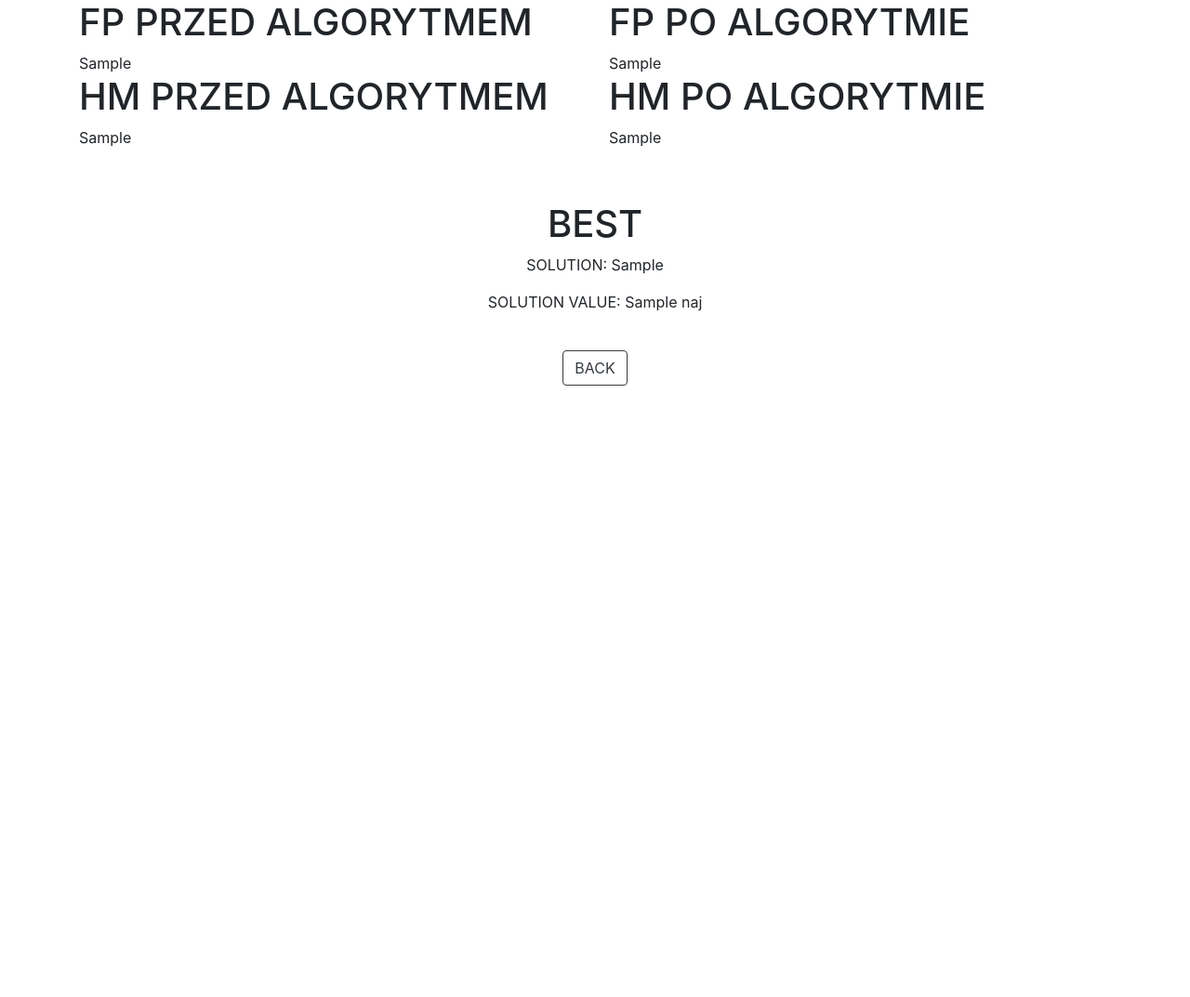
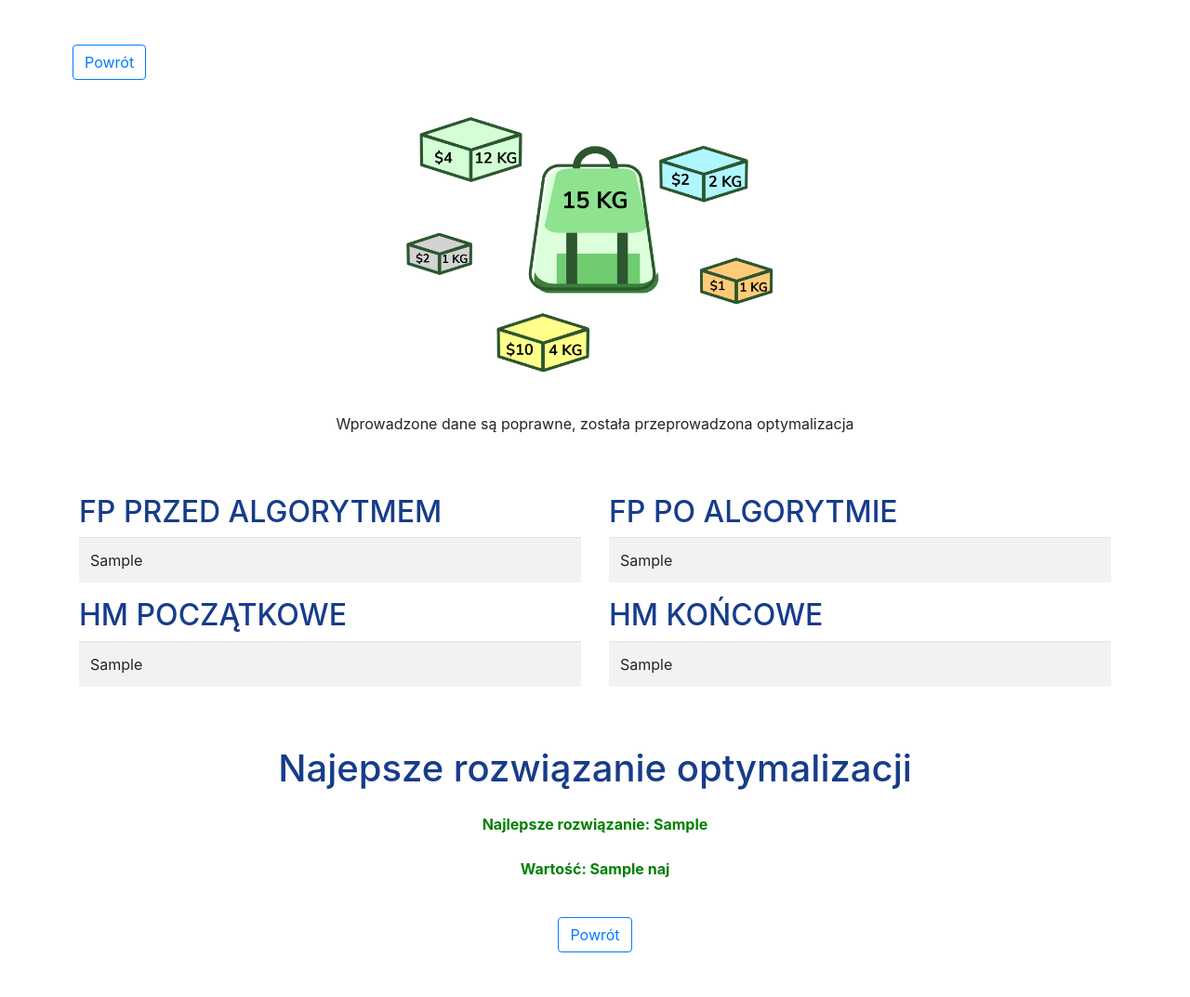
Before and after one commit to adriankleyna/SI_GR11, a Django app: template mysite/khb/templates/khb/index1.html in a window 1280 px wide. Shown: the whole page at 93% size. Before the commit the page ends 415 px from the top, so only its background shows below. Run offline with Django 3.2, Linux system fonts and the light colour scheme; the template is opened without the code that fills it: most values are stand-ins (such as "Sample title", 1, 10 or a date in 2020); some libraries are stand-ins or nearby versions.

Commit message:
all done
done

```diff
--- a/mysite/khb/static/style.css
+++ b/mysite/khb/static/style.css
@@ -1,6 +1,34 @@
 .logoPWSZ {
   width: auto;
   height: 250px;
+  }
 
+  .colorForm {
+    background: linear-gradient(180deg, rgba(27, 79, 138, 0.9) 50%, rgba(55, 208, 255, 0.8));
+    border-radius: 2rem;
+    padding: 2rem;
+    color: white;
 
-}
+  }
+
+  .photoAuthor {
+    border-radius: 100%;
+    object-fit: cover;
+    height: 150px;
+  }
+
+  .authorName {
+    color: rgb(23, 60, 139);
+    margin-top: 1rem;
+    font-weight: 500;
+    font-style: italic;
+  }
+
+  .solutionText {
+    color: green;
+    font-weight: bold;
+  }
+
+  .photoHead {
+    height: 350px;
+  }
--- a/mysite/khb/templates/khb/index1.html
+++ b/mysite/khb/templates/khb/index1.html
@@ -1,11 +1,16 @@
 {% load static %}
 <!DOCTYPE html>
 <html lang="pl">
+
 <head>
         <meta charset="UTF-8" />
-  <link rel="stylesheet" href="https://stackpath.bootstrapcdn.com/bootstrap/4.3.1/css/bootstrap.min.css" integrity="sha384-ggOyR0iXCbMQv3Xipma34MD+dH/1fQ784/j6cY/iJTQUOhcWr7x9JvoRxT2MZw1T" crossorigin="anonymous">
+        <link rel="stylesheet" href="https://stackpath.bootstrapcdn.com/bootstrap/4.3.1/css/bootstrap.min.css"
+                integrity="sha384-ggOyR0iXCbMQv3Xipma34MD+dH/1fQ784/j6cY/iJTQUOhcWr7x9JvoRxT2MZw1T"
+                crossorigin="anonymous">
         <link rel="stylesheet" href="{% static 'style.css' %}">
-  <link rel="stylesheet" href="https://use.fontawesome.com/releases/v5.15.1/css/all.css" integrity="sha384-vp86vTRFVJgpjF9jiIGPEEqYqlDwgyBgEF109VFjmqGmIY/Y4HV4d3Gp2irVfcrp" crossorigin="anonymous" />
+        <link rel="stylesheet" href="https://use.fontawesome.com/releases/v5.15.1/css/all.css"
+                integrity="sha384-vp86vTRFVJgpjF9jiIGPEEqYqlDwgyBgEF109VFjmqGmIY/Y4HV4d3Gp2irVfcrp"
+                crossorigin="anonymous" />
         {% block css %}
 
         {% endblock css %}
@@ -14,49 +19,97 @@
         {% endblock js %}
 
 </head>
+
 <body>
 
         <div class="container">
                 <div class="row">
-        <div class="col-sm-6">
-        <h1>FP PRZED ALGORYTMEM</h1>
-{% for f in fp0 %}
-{{f}}<br>
-{% endfor %}
-<h1>HM PRZED ALGORYTMEM</h1>
-{% for h in hm0 %}
-{{h}}<br>
-{% endfor %}
+                        <a class="mt-5 pl-2" href="{% url 'index'  %}"><button class="btn btn-outline-primary">Powrót</button>
+                        </a>
+                        <div class="col-sm-12 mt-2 mb-5 justify-content-center text-center">
+                                <img src="{% static 'plecak.png' %}" class="img-fluid photoHead" alt="plecak" style="padding: 2em;">
+                                <div class="container-fluid">
+                                        Wprowadzone dane są poprawne, została przeprowadzona optymalizacja
                                 </div>
-        <div class="col-sm-6">
-        <h1>FP PO ALGORYTMIE</h1>
-{% for f in fp %}
-{{f}}<br>
-{% endfor %}
-<h1>HM PO ALGORYTMIE</h1>
-{% for h in hm %}
-{{h}}<br>
-{% endfor %}
+                        </div>
                 </div>
         </div>
 
+        <div class="container mt-3">
+                <div class="row">
+                        <div class="col-sm-6">
+                                <h2 style="color:rgb(23, 60, 139)">FP PRZED ALGORYTMEM</h2>
+                                <table class="table table-striped">
+                                        <tbody>
+                                                {% for f in fp0 %}
+                                                <tr>
+                                                        <td>{{f}}</td>
+                                                </tr>
+                                                {% endfor %}
+                                                <tr>
+                                        </tbody>
+                                </table>
+                        </div>
 
+                        <div class="col-sm-6">
+                                <h2 style="color:rgb(23, 60, 139);">FP PO ALGORYTMIE</h2>
+                                <table class="table table-striped">
+                                        <tbody>
+                                                {% for f in fp %}
+                                                <tr>
+                                                        <td>{{f}}</td>
+                                                </tr>
+                                                {% endfor %}
+                                                <tr>
+                                        </tbody>
+                                </table>
+                        </div>
+                </div>
+        </div>
+
+        <div class="container">
                 <div class="row">
-        <div class="col-sm-12" style="text-align: center;margin-top:5%;">
-<h1>BEST</h1>
-<p>SOLUTION: {{najValues}}</p>
-<p>SOLUTION VALUE: {{naj}}</p><br>
-<a href="{% url 'index'  %}"
-  ><button class="btn btn-outline-dark" >BACK</button>
+                        <div class="col-sm-6">
+                                <h2 style="color:rgb(23, 60, 139)">HM POCZĄTKOWE</h2>
+                                <table class="table table-striped">
+                                        <tbody>
+                                                {% for h in hm0 %}
+                                                <tr>
+                                                        <td>{{h}}</td>
+                                                </tr>
+                                                {% endfor %}
+                                                <tr>
+                                        </tbody>
+                                </table>
+                        </div>
+
+                        <div class="col-sm-6">
+                                <h2 style="color:rgb(23, 60, 139);">HM KOŃCOWE</h2>
+                                <table class="table table-striped">
+                                        <tbody>
+                                                {% for h in hm %}
+                                                <tr>
+                                                        <td>{{h}}</td>
+                                                </tr>
+                                                {% endfor %}
+                                                <tr>
+                                        </tbody>
+                                </table>
+                        </div>
+                </div>
+        </div>
+
+        <div class="container">
+                <div class="row">
+                        <div class="col-sm-12 text-center mt-5 mb-5">
+                                <h1 style="color:rgb(23, 60, 139);">Najepsze rozwiązanie optymalizacji</h1>
+                                <p class="solutionText mt-4">Najlepsze rozwiązanie: {{najValues}}</p>
+                                <p class="solutionText mt-4">Wartość: {{naj}}</p><br>
+                                <a href="{% url 'index'  %}"><button class="btn btn-outline-primary">Powrót</button>
                                 </a>
                         </div>
                 </div>
+        </div>
+</body>
 
-</div>
-
-
-
-
-
-</body>
 </html>
```
Also changed, not shown: mysite/khb/templates/khb/index.html (+30 -26 lines), mysite/khb/static/adrian.jpg (added), mysite/khb/static/hubert.png (added), mysite/khb/static/piotr.jpg (added). Lines whose indentation alone changed are shown as unchanged.
